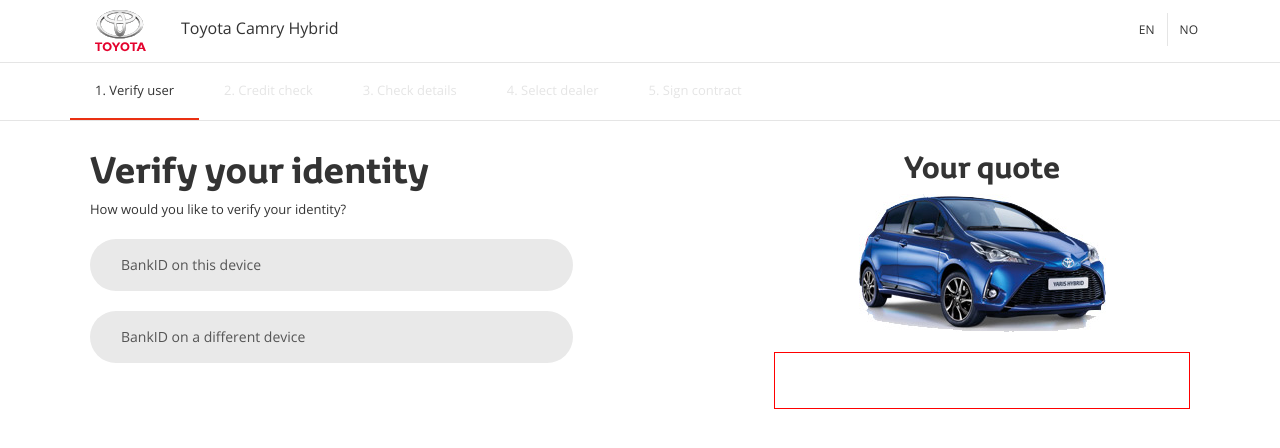
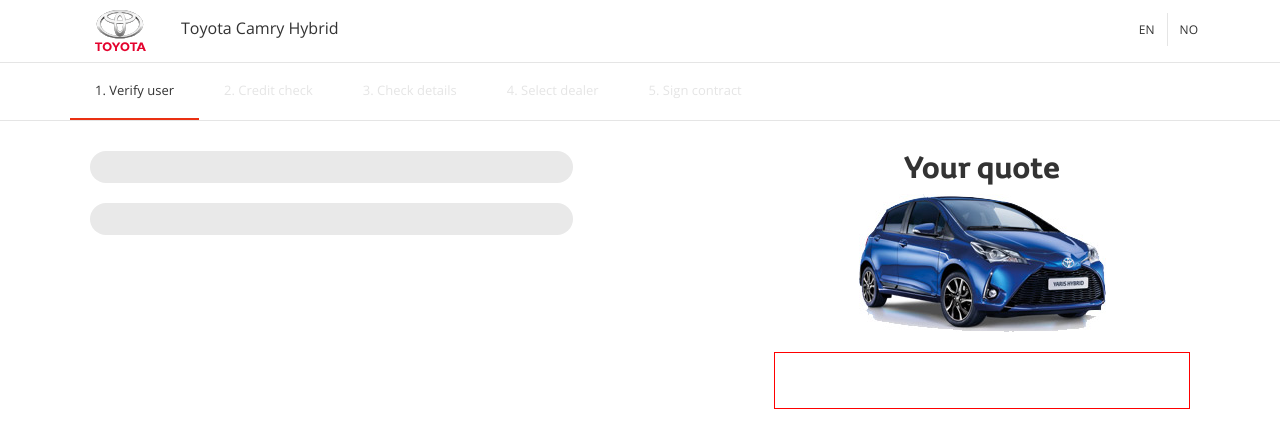
Before and after one commit to Gunzalez/e-sales, a React (Create React App) app: page / in a window 1280 px wide. Shown: the top 448 px of the page. Built offline with nearby package versions, Linux system fonts and the light colour scheme.

Commit message:
using react-router-dom

```diff
--- a/package.json
+++ b/package.json
@@ -5,6 +5,7 @@
   "dependencies": {
     "react": "^16.0.0",
     "react-dom": "^16.0.0",
+    "react-router-dom": "^4.2.2",
     "react-scripts": "1.0.14"
   },
   "scripts": {
--- a/src/App.js
+++ b/src/App.js
@@ -1,11 +1,10 @@
 import React, { Component } from 'react';
 import Header from './components/Header/Header';
 import Steps from './components/Steps/Steps';
+import Summary from './components/Summary/Summary';
+import { Route } from 'react-router-dom'
 import StepOne from './components/StepOne/StepOne';
 import StepTwo from './components/StepTwo/StepTwo';
-import Summary from './components/Summary/Summary';
-
-
 
 import './App.css';
 
@@ -77,8 +76,11 @@
                 <div className="container">
                     <main>
 
-                        <StepOne step={this.state.step} moveToNextStep={this.moveToNextStep.bind(this)} dictionary={this.state.dictionary["stepOne"]} />
-                        <StepTwo step={this.state.step} moveToNextStep={this.moveToNextStep.bind(this)} dictionary={this.state.dictionary["stepTwo"]} />
+                        <Route exact={true} path="/" component={StepOne} step={this.state.step}  />
+
+
+                        {/*<StepOne step={this.state.step} moveToNextStep={this.moveToNextStep.bind(this)} dictionary={this.state.dictionary["stepOne"]} />*/}
+                        {/*<StepTwo step={this.state.step} moveToNextStep={this.moveToNextStep.bind(this)} dictionary={this.state.dictionary["stepTwo"]} />*/}
 
                     </main>
                     <aside>
--- a/src/components/Header/Header.js
+++ b/src/components/Header/Header.js
@@ -1,7 +1,6 @@
 import React, { Component } from 'react';
 import Logo from '../../assets/images/logo.svg';
 import './Header.scss';
-
 class Header extends Component {
 
     changeLanguage(lang){
--- a/src/components/StepOne/StepOne.js
+++ b/src/components/StepOne/StepOne.js
@@ -30,13 +30,7 @@
         return rtnVal;
     }
 
-    renderFalse(){
-        return (
-            ''
-        )
-    }
-
-    renderTrue(){
+    render() {
        return (
            <section className="StepOne">
 
@@ -54,10 +48,6 @@
            </section>
        )
     }
-
-    render() {
-       return (this.props.step === 1 ? this.renderTrue() : this.renderFalse())
-    }
 }
 
 export default StepOne;
--- a/src/index.js
+++ b/src/index.js
@@ -3,6 +3,10 @@
 import './index.css';
 import App from './App';
 import registerServiceWorker from './registerServiceWorker';
+import { BrowserRouter } from 'react-router-dom'
 
-ReactDOM.render(<App />, document.getElementById('root'));
+ReactDOM.render(
+    <BrowserRouter>
+        <App />
+    </BrowserRouter>, document.getElementById('root'));
 registerServiceWorker();
```
Lines whose indentation alone changed are shown as unchanged.
